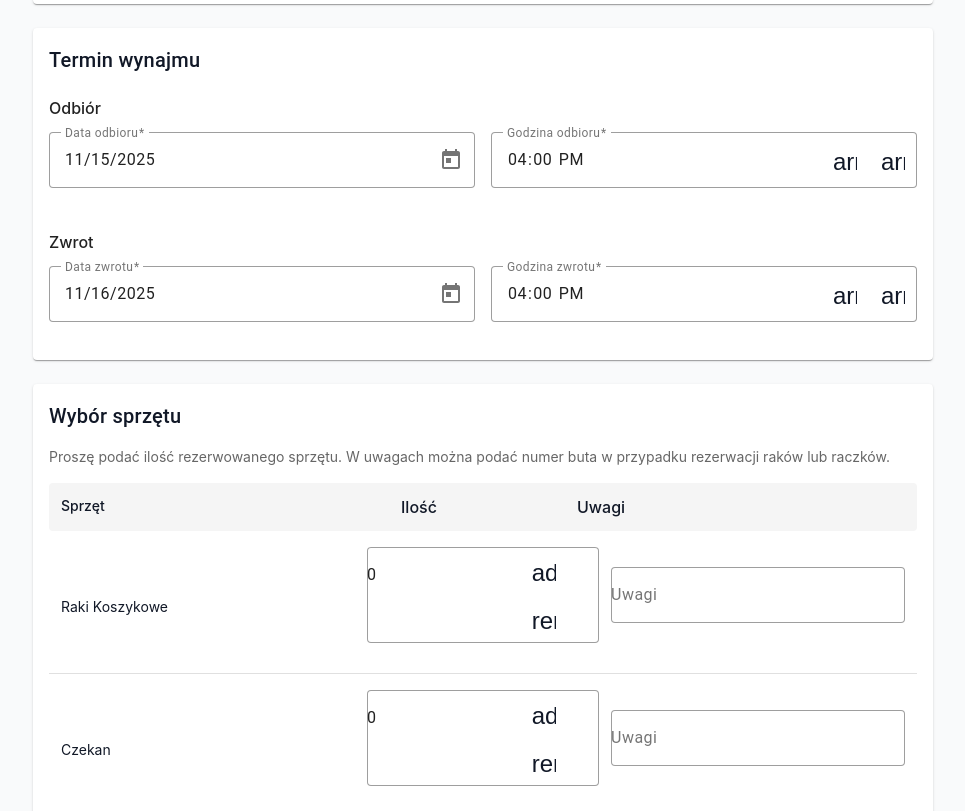
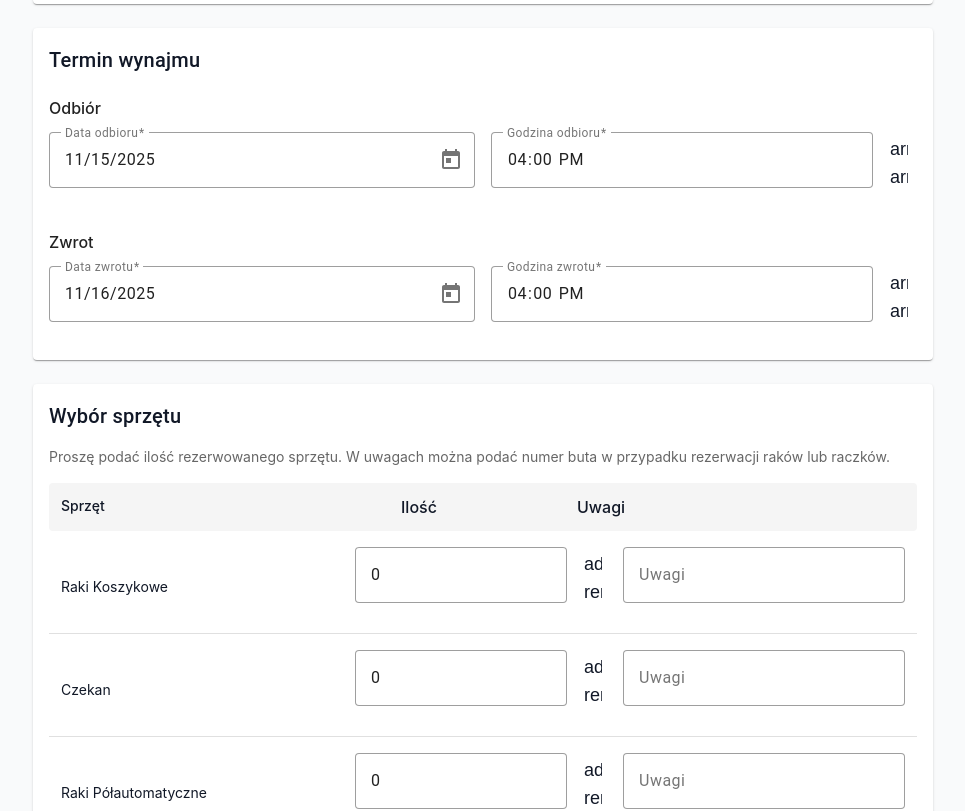
Before and after one commit to GrzesiekP/EquipmentRental.Form, an Angular app: page / in a window 1280 px wide. Shown: the part 977-1788 px from the top of the page, without its empty margins (157-1122 px from the left). Built offline with nearby package versions, Linux system fonts and the light colour scheme.

Commit message:
Fix Material input controls: Move increment/decrement buttons outside form fields
Co-authored-by: GrzesiekP <21693941+GrzesiekP@users.noreply.github.com>

```diff
--- a/src/app/components/equipment-rental-form/equipment-rental-form.component.css
+++ b/src/app/components/equipment-rental-form/equipment-rental-form.component.css
@@ -53,8 +53,36 @@ header h1 {
     flex: 1;
 }
 
+.time-input-group {
+    flex: 1;
+    display: flex;
+    align-items: flex-start;
+    gap: 8px;
+}
+
 .time-field {
     flex: 1;
+}
+
+.time-controls {
+    display: flex;
+    flex-direction: column;
+    gap: 0;
+    margin-top: 4px;
+}
+
+.time-controls button {
+    width: 36px;
+    height: 28px;
+    line-height: 28px;
+    padding: 0;
+}
+
+.time-controls mat-icon {
+    font-size: 18px;
+    width: 18px;
+    height: 18px;
+    line-height: 18px;
 }
 
 h3 {
@@ -104,18 +132,50 @@ h3 {
     font-size: 14px;
 }
 
-.col-quantity,
+.col-quantity {
+    display: flex;
+    align-items: flex-start;
+}
+
 .col-notes {
     display: flex;
     align-items: center;
 }
 
-.quantity-field,
-.notes-field {
+.quantity-input-group {
+    display: flex;
+    align-items: flex-start;
+    gap: 8px;
     width: 100%;
 }
 
-.quantity-field mat-form-field {
+.quantity-field {
+    flex: 1;
+    min-width: 80px;
+}
+
+.quantity-controls {
+    display: flex;
+    flex-direction: column;
+    gap: 0;
+    margin-top: 4px;
+}
+
+.quantity-controls button {
+    width: 36px;
+    height: 28px;
+    line-height: 28px;
+    padding: 0;
+}
+
+.quantity-controls mat-icon {
+    font-size: 18px;
+    width: 18px;
+    height: 18px;
+    line-height: 18px;
+}
+
+.notes-field {
     width: 100%;
 }
 
@@ -205,6 +265,26 @@ footer {
         font-weight: 500;
         margin-bottom: 8px;
     }
+
+    .time-input-group {
+        flex-direction: column;
+        gap: 8px;
+    }
+
+    .time-controls {
+        flex-direction: row;
+        gap: 8px;
+    }
+
+    .quantity-input-group {
+        flex-direction: column;
+        gap: 8px;
+    }
+
+    .quantity-controls {
+        flex-direction: row;
+        gap: 8px;
+    }
 }
 
 /* Material Design Overrides */
@@ -215,13 +295,3 @@ footer {
 ::ng-deep .mat-mdc-text-field-wrapper {
     background-color: white;
 }
-
-::ng-deep .quantity-field .mat-mdc-text-field-wrapper,
-::ng-deep .notes-field .mat-mdc-text-field-wrapper {
-    padding: 0;
-}
-
-::ng-deep .quantity-field .mat-mdc-form-field-infix,
-::ng-deep .notes-field .mat-mdc-form-field-infix {
-    min-height: 40px;
-}
--- a/src/app/components/equipment-rental-form/equipment-rental-form.component.html
+++ b/src/app/components/equipment-rental-form/equipment-rental-form.component.html
@@ -88,17 +88,21 @@
                 <mat-error *ngIf="rentalForm.get('pickupDate')?.hasError('required')">Data odbioru jest wymagana</mat-error>
               </mat-form-field>
 
+              <div class="time-input-group">
                 <mat-form-field appearance="outline" class="time-field">
                   <mat-label>Godzina odbioru</mat-label>
                   <input matInput type="time" formControlName="pickupHour" required>
-                <button mat-icon-button matSuffix type="button" (click)="incrementTime('pickupHour')">
+                  <mat-error *ngIf="rentalForm.get('pickupHour')?.hasError('required')">Godzina odbioru jest wymagana</mat-error>
+                </mat-form-field>
+                <div class="time-controls">
+                  <button mat-icon-button type="button" (click)="incrementTime('pickupHour')" aria-label="Zwiększ godzinę">
                     <mat-icon>arrow_upward</mat-icon>
                   </button>
-                <button mat-icon-button matSuffix type="button" (click)="decrementTime('pickupHour')">
+                  <button mat-icon-button type="button" (click)="decrementTime('pickupHour')" aria-label="Zmniejsz godzinę">
                     <mat-icon>arrow_downward</mat-icon>
                   </button>
-                <mat-error *ngIf="rentalForm.get('pickupHour')?.hasError('required')">Godzina odbioru jest wymagana</mat-error>
-              </mat-form-field>
+                </div>
+              </div>
             </div>
 
             <h3>Zwrot</h3>
@@ -111,17 +115,21 @@
                 <mat-error *ngIf="rentalForm.get('returnDate')?.hasError('required')">Data zwrotu jest wymagana</mat-error>
               </mat-form-field>
 
+              <div class="time-input-group">
                 <mat-form-field appearance="outline" class="time-field">
                   <mat-label>Godzina zwrotu</mat-label>
                   <input matInput type="time" formControlName="returnHour" required>
-                <button mat-icon-button matSuffix type="button" (click)="incrementTime('returnHour')">
+                  <mat-error *ngIf="rentalForm.get('returnHour')?.hasError('required')">Godzina zwrotu jest wymagana</mat-error>
+                </mat-form-field>
+                <div class="time-controls">
+                  <button mat-icon-button type="button" (click)="incrementTime('returnHour')" aria-label="Zwiększ godzinę">
                     <mat-icon>arrow_upward</mat-icon>
                   </button>
-                <button mat-icon-button matSuffix type="button" (click)="decrementTime('returnHour')">
+                  <button mat-icon-button type="button" (click)="decrementTime('returnHour')" aria-label="Zmniejsz godzinę">
                     <mat-icon>arrow_downward</mat-icon>
                   </button>
-                <mat-error *ngIf="rentalForm.get('returnHour')?.hasError('required')">Godzina zwrotu jest wymagana</mat-error>
-              </mat-form-field>
+                </div>
+              </div>
             </div>
           </mat-card-content>
         </mat-card>
@@ -145,15 +153,19 @@
                 <div class="equipment-row" formArrayName="equipment">
                   <div class="col-name">{{ item }}</div>
                   <div class="col-quantity" [formGroupName]="i">
+                    <div class="quantity-input-group">
                       <mat-form-field appearance="outline" class="quantity-field">
                         <input matInput type="number" formControlName="quantity" min="0">
-                      <button mat-icon-button matSuffix type="button" (click)="incrementQuantity(i)">
+                      </mat-form-field>
+                      <div class="quantity-controls">
+                        <button mat-icon-button type="button" (click)="incrementQuantity(i)" aria-label="Zwiększ ilość">
                           <mat-icon>add</mat-icon>
                         </button>
-                      <button mat-icon-button matSuffix type="button" (click)="decrementQuantity(i)">
+                        <button mat-icon-button type="button" (click)="decrementQuantity(i)" aria-label="Zmniejsz ilość">
                           <mat-icon>remove</mat-icon>
                         </button>
-                    </mat-form-field>
+                      </div>
+                    </div>
                   </div>
                   <div class="col-notes" [formGroupName]="i">
                     <mat-form-field appearance="outline" class="notes-field">
```
Lines whose indentation alone changed are shown as unchanged.
